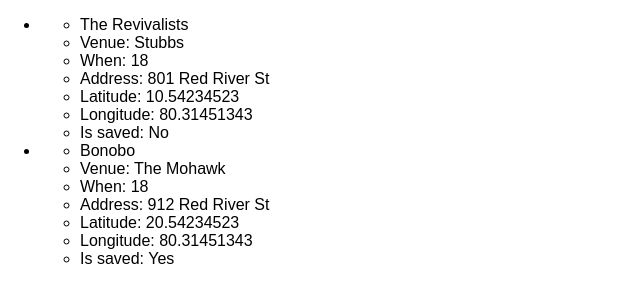
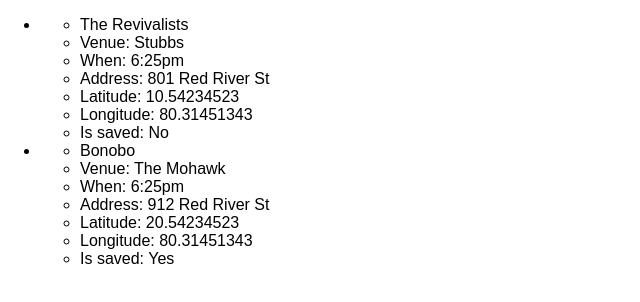
Before and after one commit to mrjasonweaver/showmap, a React (Create React App) app: page / in a window 1280 px wide. Shown: the top 302 px of the page, without its empty margins (0-640 px from the left). Built offline with nearby package versions, Linux system fonts and the light colour scheme.

Commit message:
formatted hours with am / pm

```diff
--- a/src/ShowList.js
+++ b/src/ShowList.js
@@ -3,8 +3,17 @@ import React from 'react';
 export default function ShowList(props) {
 
   function formattedTime(dateStr) {
-    let time = new Date(dateStr);
-    return time.getHours();
+    let dateTime = new Date(dateStr);
+    let hours = dateTime.getHours();
+    let minutes = dateTime.getMinutes();
+    let ampm = hours > 11 ? 'pm' : 'am';
+    let formattedHours;
+    if (hours > 11) {
+      formattedHours = hours - 12;
+    } else {
+      formattedHours = hours;
+    }
+    return formattedHours+':'+minutes+ampm;
   }
   const shows = props.shows;
   const showItems = shows.map((show) =>
```
